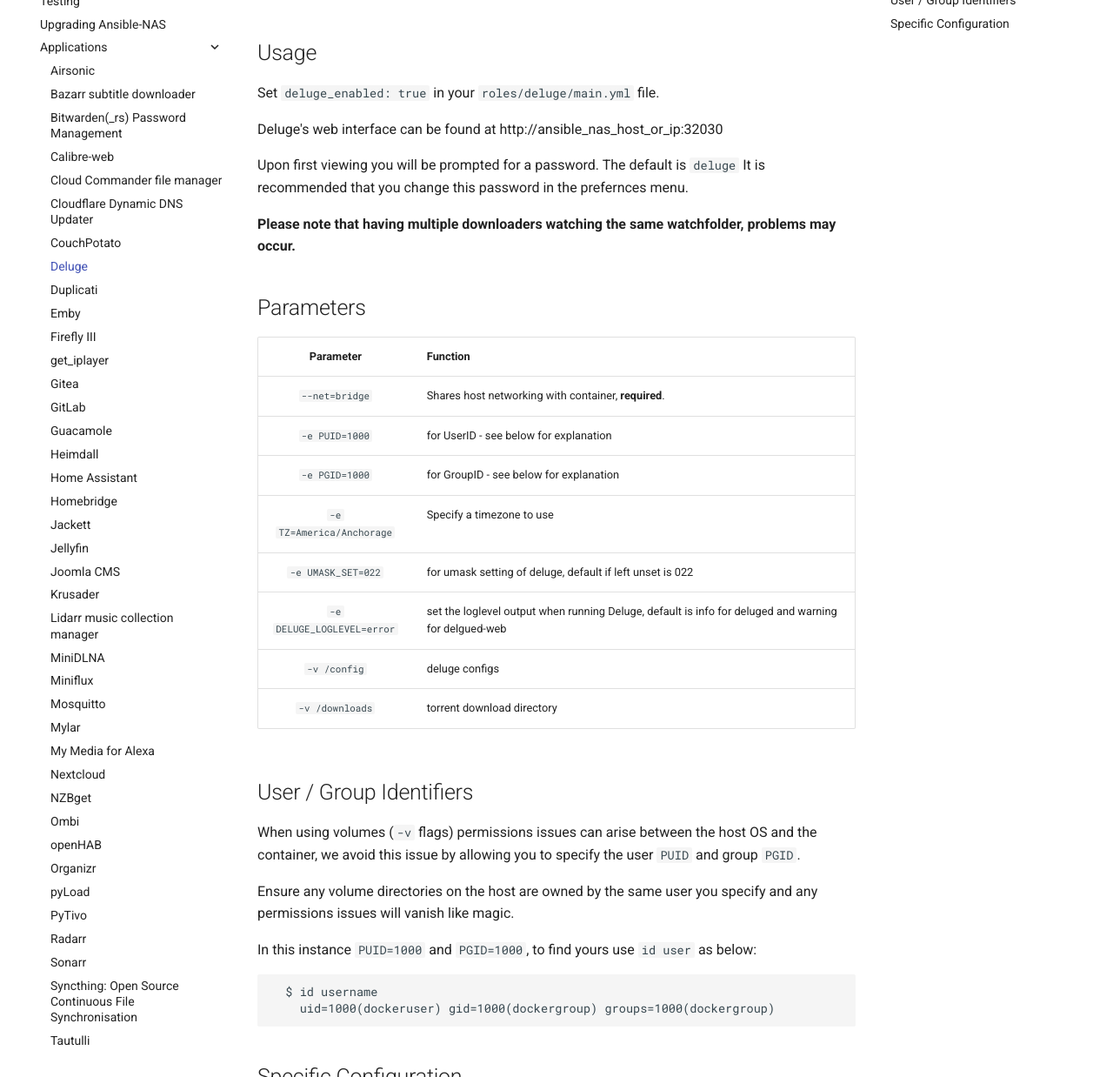
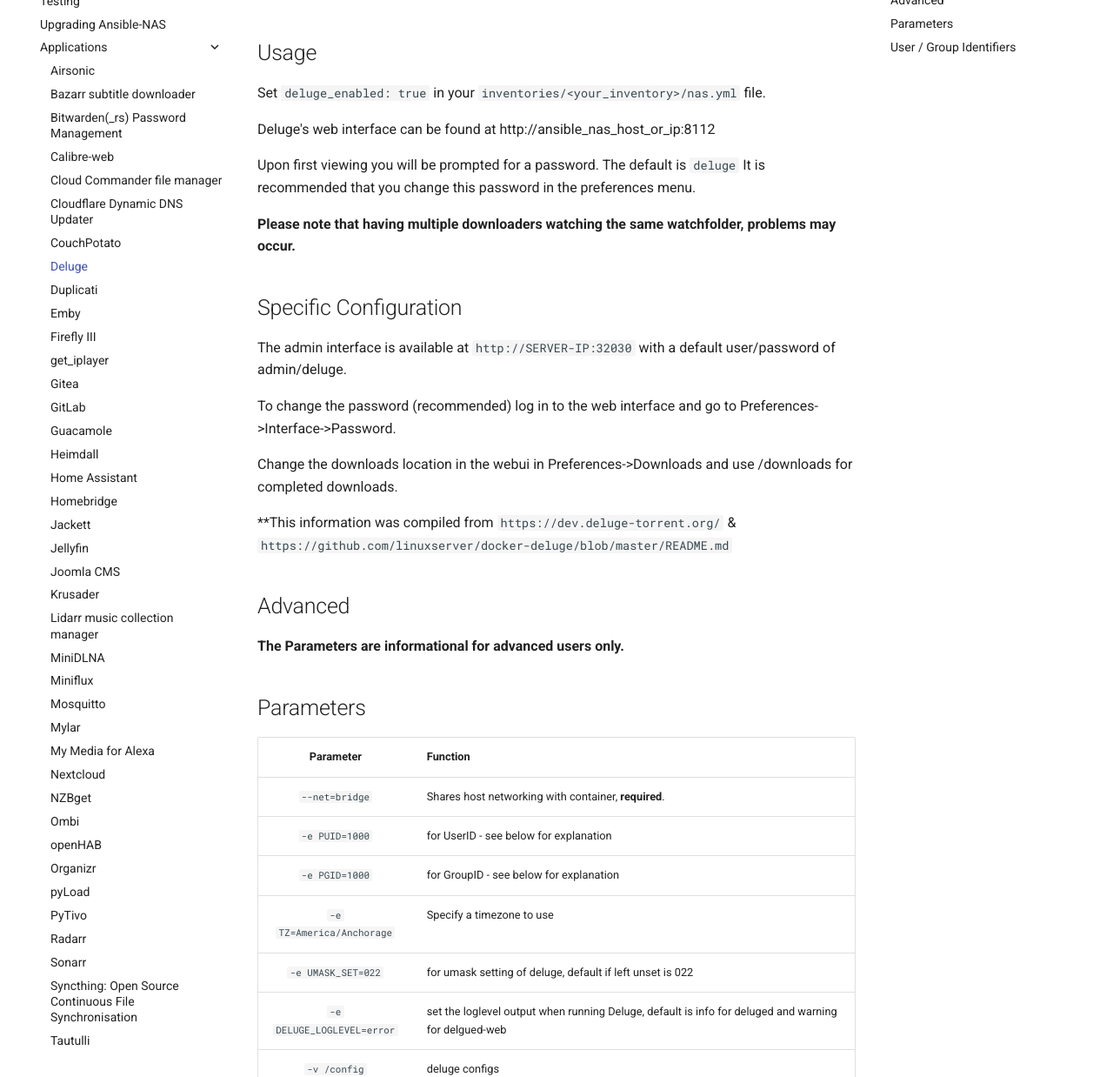
Before and after one commit to davestephens/ansible-nas, an MkDocs documentation site: the page built from docs/applications/deluge.md, in a window 1280 px wide and 1400 px high, scrolled down 406 px, cut to the strip 162-1400 px from the top of the window. Shown: the whole strip at 87% size. Built offline with MkDocs 1.6.1 and Material for MkDocs 9.7.7, drawn with Linux system fonts in a browser that asks for light colours; comment, search, counter and statistics services are not loaded; some of the changed text lies outside the part shown.

Commit message:
update documentation

````diff
--- a/docs/applications/deluge.md
+++ b/docs/applications/deluge.md
@@ -13,13 +13,28 @@
 
 ## Usage
 
-Set `deluge_enabled: true` in your `roles/deluge/main.yml` file.
+Set `deluge_enabled: true` in your `inventories/<your_inventory>/nas.yml` file.
 
-Deluge's web interface can be found at http://ansible_nas_host_or_ip:32030
+Deluge's web interface can be found at http://ansible_nas_host_or_ip:8112
 
-Upon first viewing you will be prompted for a password. The default is `deluge` It is recommended that you change this password in the prefernces menu.
+Upon first viewing you will be prompted for a password. The default is `deluge` It is recommended that you change this password in the preferences menu.
 
 **Please note that having multiple downloaders watching the same watchfolder, problems may occur.**
+
+## Specific Configuration
+
+The admin interface is available at `http://SERVER-IP:32030` with a default user/password of admin/deluge.
+
+To change the password (recommended) log in to the web interface and go to Preferences->Interface->Password.
+
+Change the downloads location in the webui in Preferences->Downloads and use /downloads for completed downloads.
+
+
+**This information was compiled from `https://dev.deluge-torrent.org/` & `https://github.com/linuxserver/docker-deluge/blob/master/README.md`
+
+
+## Advanced
+**The Parameters are informational for advanced users only.**
 
 ## Parameters
 
@@ -47,14 +62,3 @@ In this instance `PUID=1000` and `PGID=1000`, to find yours use `id user` as bel
   $ id username
     uid=1000(dockeruser) gid=1000(dockergroup) groups=1000(dockergroup)
 ```
-
-## Specific Configuration
-
-The admin interface is available at `http://SERVER-IP:32030` with a default user/password of admin/deluge.
-
-To change the password (recommended) log in to the web interface and go to Preferences->Interface->Password.
-
-Change the downloads location in the webui in Preferences->Downloads and use /downloads for completed downloads.
-
-
-**This information was compiled from `https://dev.deluge-torrent.org/` & `https://github.com/linuxserver/docker-deluge/blob/master/README.md`
````
Also changed, not shown: README.md (+1 -1 lines), docs/configuration/application_ports.md (+1 -1 lines).
